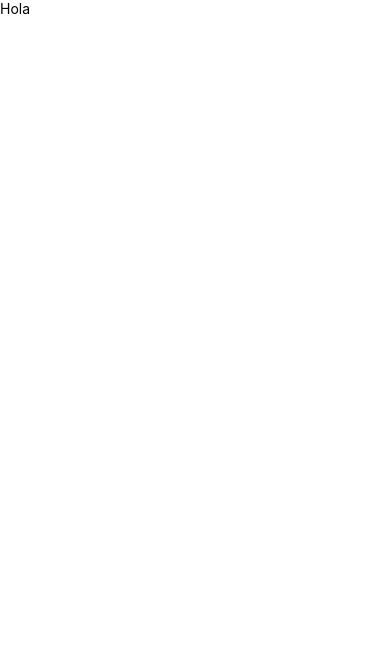
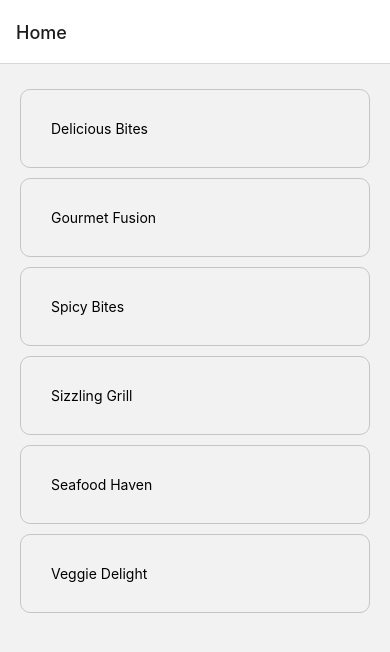
Before and after one commit to martinfq/proyect-billusos-restaurante, a React Native app in the folder frontend-react-native/: screen / in a window 390 px wide. Shown: the top 652 px of the page. Built offline with nearby package versions, Linux system fonts and the light colour scheme.

Commit message:
Mejoras en el front

```diff
--- a/frontend-react-native/App.js
+++ b/frontend-react-native/App.js
@@ -3,11 +3,12 @@ import { NavigationContainer } from '@react-navigation/native';
 import { MyDrawer } from './navigation/drawer';
 import { StatusBar } from 'expo-status-bar'
 import { StyleSheet, Text } from 'react-native';
+import { HomeStack } from './navigation/stack';
 
 export default function App() {
   return (
     <NavigationContainer>
-      <Text>Hola</Text>
+      <HomeStack />
       <StatusBar style='light' />
     </NavigationContainer>
 
--- /dev/null
+++ b/frontend-react-native/components/restaurants/restaurant-item.js
@@ -0,0 +1,22 @@
+import { useNavigation } from "@react-navigation/native";
+import { StyleSheet, Text, TouchableOpacity } from "react-native";
+
+const RestaurantItem = ({ id, name }) => {
+    const navigation = useNavigation()
+    return (
+        <TouchableOpacity style={styles.card} onPress={() => navigation.navigate('Restaurant', { restaurantID: id })} >
+            <Text>{name}</Text>
+        </TouchableOpacity>
+    );
+}
+
+const styles = StyleSheet.create({
+    card: {
+        borderWidth: 1,
+        borderColor: '#c5c5c5',
+        borderRadius: 10,
+        marginVertical: 5,
+        padding: 30
+    }
+})
+export default RestaurantItem;
--- /dev/null
+++ b/frontend-react-native/components/restaurants/restaurant-list.js
@@ -0,0 +1,27 @@
+import { Text, View, FlatList } from "react-native";
+import { restaurantData } from "../../example-data";
+import { RefreshControl } from "react-native-gesture-handler";
+import RestaurantItem from "./restaurant-item";
+
+const RestaurantList = () => {
+    const renderItem = ({ item }) => {
+        return <RestaurantItem id={item.id} name={item.name} />
+    }
+    return (
+        <View>
+            <FlatList
+                data={restaurantData}
+                keyExtractor={item => item.id}
+                renderItem={renderItem}
+                refreshControl={
+                    <RefreshControl
+                        refreshing={false}
+                        onRefresh={() => console.log('refreshing .. ')}
+                    />
+                }
+            />
+        </View>
+    );
+}
+
+export default RestaurantList;
--- /dev/null
+++ b/frontend-react-native/example-data.js
@@ -0,0 +1,62 @@
+export const restaurantData = [
+    {
+        id: 1,
+        name: "Delicious Bites",
+        restaurant_type: "Casual Dining",
+        address: "123 Main Street",
+        logo_url: "https://example.com/delicious-bites-logo.jpg",
+        city: "Cityville",
+        description: "A cozy place with a wide variety of tasty dishes.",
+        num_menus: 5,
+    },
+    {
+        id: 2,
+        name: "Gourmet Fusion",
+        restaurant_type: "Fine Dining",
+        address: "456 Oak Avenue",
+        logo_url: "https://example.com/gourmet-fusion-logo.jpg",
+        city: "Metropolis",
+        description: "Exquisite flavors and a sophisticated dining experience.",
+        num_menus: 8,
+    },
+    {
+        id: 3,
+        name: "Spicy Bites",
+        restaurant_type: "Fast Food",
+        address: "789 Pine Street",
+        logo_url: "https://example.com/spicy-bites-logo.jpg",
+        city: "Townsville",
+        description: "Quick and flavorful options for those on the go.",
+        num_menus: 3,
+    },
+    {
+        id: 4,
+        name: "Sizzling Grill",
+        restaurant_type: "Barbecue",
+        address: "789 Oak Lane",
+        logo_url: "https://example.com/sizzling-grill-logo.jpg",
+        city: "Villageville",
+        description: "Mouth-watering barbecue delights in a rustic setting.",
+        num_menus: 6,
+    },
+    {
+        id: 5,
+        name: "Seafood Haven",
+        restaurant_type: "Seafood",
+        address: "234 Beach Boulevard",
+        logo_url: "https://example.com/seafood-haven-logo.jpg",
+        city: "Coastal City",
+        description: "Fresh catch of the day served with a seaside view.",
+        num_menus: 7,
+    },
+    {
+        id: 6,
+        name: "Veggie Delight",
+        restaurant_type: "Vegetarian",
+        address: "567 Green Avenue",
+        logo_url: "https://example.com/veggie-delight-logo.jpg",
+        city: "Greenville",
+        description: "A haven for vegetarians with a variety of plant-based options.",
+        num_menus: 4,
+    },
+];
--- a/frontend-react-native/navigation/stack.js
+++ b/frontend-react-native/navigation/stack.js
@@ -1,13 +1,14 @@
 import { createStackNavigator } from '@react-navigation/stack';
-import { useNavigation } from '@react-navigation/native';
+import HomeScreen from '../screens/home';
+import RestaurantDetailScreen from '../screens/restaurant-details';
 
 const Stack = createStackNavigator();
 
 export const HomeStack = () => {
-    const navigation = useNavigation()
     return (
-        <Stack.Navigator screenOptions={() => navOptions(navigation)}>
-            <Stack.Screen name="Home" component={HomeTabs} />
+        <Stack.Navigator>
+            <Stack.Screen name="Home" component={HomeScreen} />
+            <Stack.Screen name="Restaurant" component={RestaurantDetailScreen} />
         </Stack.Navigator>
     );
 }
--- a/frontend-react-native/screens/home.js
+++ b/frontend-react-native/screens/home.js
@@ -0,0 +1,19 @@
+import { useNavigation } from "@react-navigation/native";
+import { StyleSheet, View, Text, Button } from "react-native";
+import RestaurantList from "../components/restaurants/restaurant-list";
+
+const HomeScreen = () => {
+    const navigation = useNavigation()
+    return (
+        <View style={style.screen}>
+            <RestaurantList />
+        </View>
+    );
+}
+
+const style = StyleSheet.create({
+    screen: {
+        padding: 20
+    }
+})
+export default HomeScreen;
--- /dev/null
+++ b/frontend-react-native/screens/restaurant-details.js
@@ -0,0 +1,21 @@
+import { useRoute } from "@react-navigation/native";
+import { StyleSheet, View, Text } from "react-native";
+
+const RestaurantDetailScreen = () => {
+    const route = useRoute()
+
+    const { restaurantID } = route.params
+
+    return (
+        <View style={style.screen}>
+            <Text>this is the Restaurant detail Screen for {restaurantID}</Text>
+        </View>
+    );
+}
+
+const style = StyleSheet.create({
+    screen: {
+        padding: 20
+    }
+})
+export default RestaurantDetailScreen;
```
